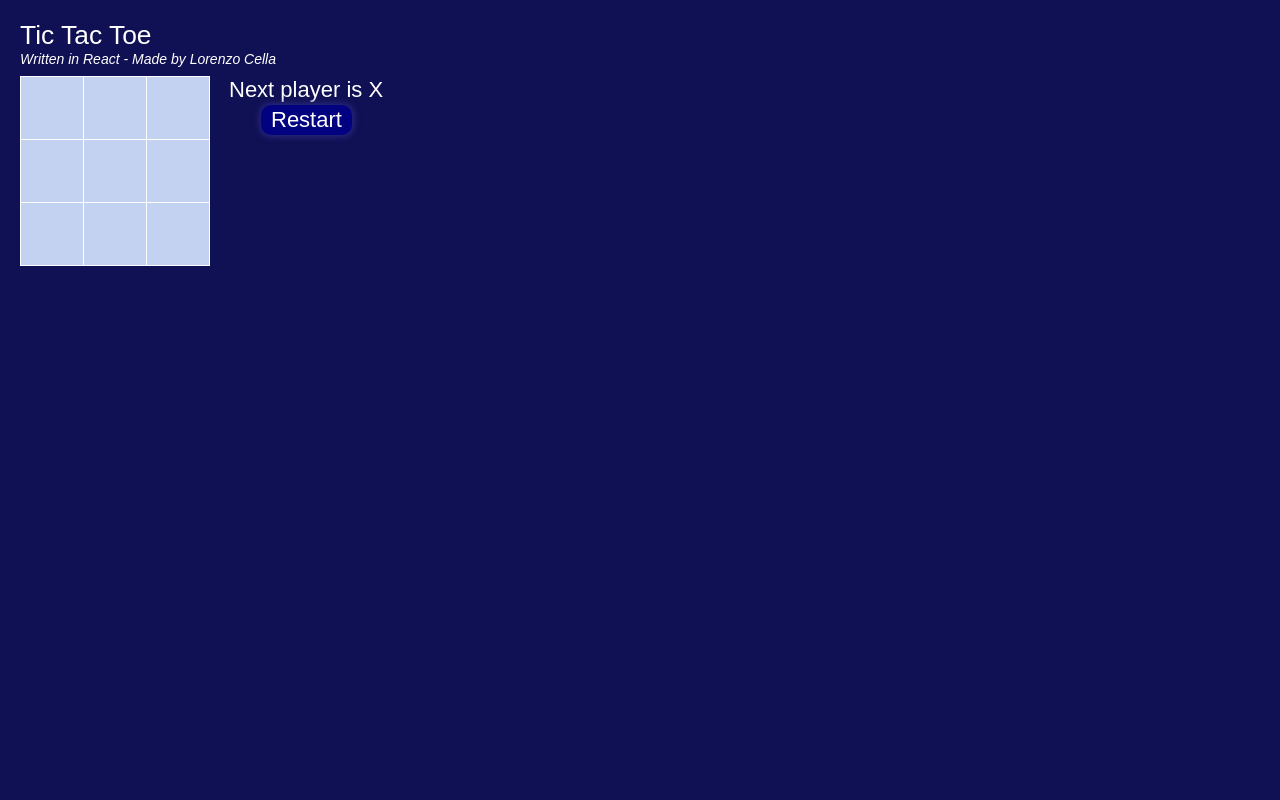
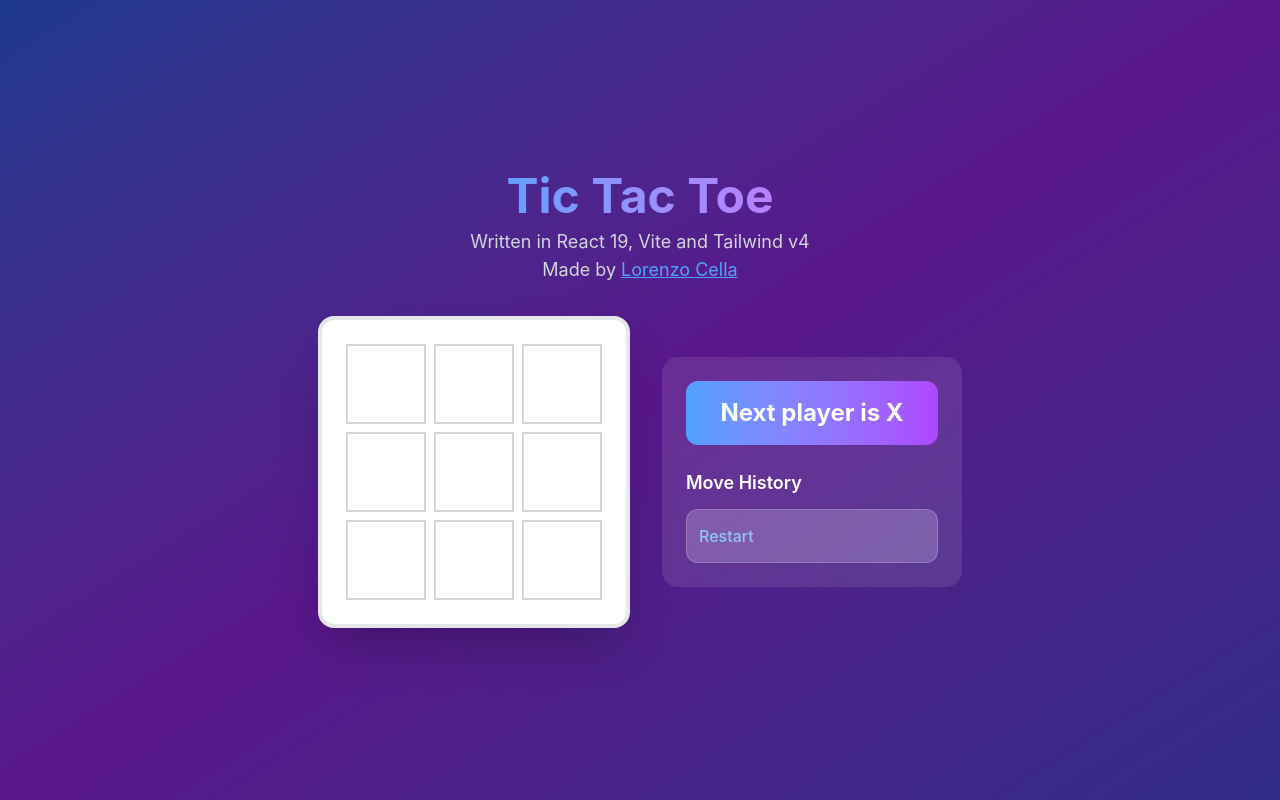
Before and after one commit to looer/tic-tac-toe-react, a React (Vite) app: page / in a window 1280 px wide. Built offline with nearby package versions, Linux system fonts and the light colour scheme.

Commit message:
improve ui with tailwind styles

```diff
--- a/src/index.css
+++ b/src/index.css
@@ -1,96 +1,31 @@
 @import "tailwindcss";
 
+/* Custom styles for the tic-tac-toe game */
 body {
-  font: 22px "Century Gothic", Futura, sans-serif;
-  margin: 20px;
-  background-color: rgb(16, 16, 84);
-  color: rgb(2, 2, 128);
-  color: white;
+  font-family: 'Inter', 'Century Gothic', Futura, sans-serif;
+  margin: 0;
+  padding: 0;
 }
 
-a {
-  color: white;
-}
-.subtitle {
-  margin: 0 0 10px 0;
-  font-size: 14px;
-  font-style: italic;
+/* Smooth scrolling for the move history */
+.game-info ol {
+  scrollbar-width: thin;
+  scrollbar-color: rgba(255, 255, 255, 0.3) transparent;
 }
 
-.foot {
-  margin: 20px 0 0 0;
-  font-size: 8px;
-  font-style: italic;
-  color: darkgray;
+.game-info ol::-webkit-scrollbar {
+  width: 6px;
 }
 
-.last {
-  background: rgb(183, 197, 227);
-  border: 1px solid rgb(255, 255, 255);
-  float: left;
-  font-size: 44px;
-  font-weight: bold;
-  line-height: 64px;
-  height: 64px;
-  margin-right: -1px;
-  margin-top: -1px;
-  padding: 0;
-  text-align: center;
-  width: 64px;
-}
-.history {
-  color: white;
-  border: none;
-  border-radius: 10px;
-  padding: 2px 10px;
-  margin: 2px;
-}
-h1 {
-  font-size: 1.2em;
-  margin-bottom: 0;
-}
-ol, ul {
-  padding-left: 30px;
+.game-info ol::-webkit-scrollbar-track {
+  background: transparent;
 }
 
-.board-row:after {
-  clear: both;
-  content: "";
-  display: table;
+.game-info ol::-webkit-scrollbar-thumb {
+  background-color: rgba(255, 255, 255, 0.3);
+  border-radius: 3px;
 }
 
-.status {
-  margin-bottom: 10px;
+.game-info ol::-webkit-scrollbar-thumb:hover {
+  background-color: rgba(255, 255, 255, 0.5);
 }
-
-.square {
-  background: rgb(196, 210, 242);
-  border: 1px solid rgb(255, 255, 255);
-  float: left;
-  font-size: 44px;
-  font-weight: bold;
-  line-height: 64px;
-  height: 64px;
-  margin-right: -1px;
-  margin-top: -1px;
-  padding: 0;
-  text-align: center;
-  width: 64px;
-}
-
-.square:focus {
-  outline: none;
-}
-
-.kbd-navigation .square:focus {
-  background: #ddd;
-}
-
-.game {
-  display: flex;
-  flex-direction: row;
-}
-
-.game-info {
-  margin-left: 20px;
-}
--- a/src/index.jsx
+++ b/src/index.jsx
@@ -16,12 +16,32 @@ TODO
 */
 
 function Square(props) {
-  const last = props.last ? "last" : "square";
+  const isLast = props.last;
+  const hasValue = props.value;
+
   return (
     <button
-      className={last}
+      className={`
+        w-20 h-20 text-4xl font-bold border-2 border-gray-300
+        transition-all duration-200 ease-in-out
+        ${isLast
+          ? 'bg-gradient-to-br from-yellow-200 to-yellow-300 border-yellow-400 shadow-lg transform scale-105'
+          : 'bg-white hover:bg-gray-50 hover:shadow-md'
+        }
+        ${hasValue
+          ? 'cursor-default'
+          : 'cursor-pointer hover:border-gray-400 active:scale-95'
+        }
+        ${props.value === 'X'
+          ? 'text-red-500'
+          : props.value === 'O'
+            ? 'text-blue-500'
+            : 'text-gray-400'
+        }
+        focus:outline-none focus:ring-4 focus:ring-blue-300 focus:ring-opacity-50
+      `}
       onClick={() => { props.onClick() }}
-      style={{ color: props.value === 'X' ? 'red' : 'blue' }}
+      disabled={hasValue}
     >
       {props.value}
     </button>
@@ -39,33 +59,20 @@ function Board(props) {
     />
   }, [props.position, props.squares, props.onClick])
 
-  function generateRow(index, max) {
-    let rows = []
-
-    for (index; index < max; index++) {
-      rows.push(renderSquare(index))
-    }
-    return rows
-  }
-
   function generateBoard(cols, rows) {
     let board = []
 
     for (let i = 0; i < cols * rows; i++) {
-      if (i % cols === 0) {
-        board.push(
-          <div className="board-row" key={i}>
-            {generateRow(i, i + cols)}
-          </div>
-        )
-      }
+      board.push(renderSquare(i))
     }
     return board
   }
 
     return (
-      <div>
-        <div>{generateBoard(3, 3)}</div>
+      <div className="bg-white p-6 rounded-2xl shadow-2xl border-4 border-gray-200">
+        <div className="grid grid-cols-3 gap-2">
+          {generateBoard(3, 3)}
+        </div>
       </div>
     );
 }
@@ -132,17 +139,23 @@ function Game(props) {
         col = step.position % 3 + 1
       }
       const desc = move ?
-        'Go to move: ' + (move % 2 ? 'X' : 'O') + ' in ' + row + ', ' + col :
+        (move % 2 ? 'X' : 'O') + ' in ' + row + ', ' + col :
         'Restart'
       return (
-        <li key={move}>
-          <button className='history'
-            style={{
-              backgroundColor: move % 2 ? 'rgb(136, 5, 31)' : 'rgb(2, 2, 128)',
-              boxShadow: move % 2 ? '0px 0px 6px 2px rgb(136, 40, 61)' : '0px 0px 6px 2px rgb(40, 40, 128)',
-            }}
-            onClick={() => jumpTo(move)}>
-            {desc}</button>
+        <li key={move} className='flex items-center justify-between group bg-white/20 hover:bg-white/30 p-3 rounded-xl transition-all duration-200 border border-white/20'>
+          <span className={`font-medium ${move % 2 ? 'text-red-300' : 'text-blue-300'}`}>
+            {desc}
+          </span>
+          <button
+            className={`opacity-0 group-hover:opacity-100 transition-opacity duration-200 rounded-lg px-3 py-1 text-sm font-medium text-white ${
+              move % 2
+                ? 'bg-red-500 hover:bg-red-600'
+                : 'bg-blue-500 hover:bg-blue-600'
+            }`}
+            onClick={() => jumpTo(move)}
+          >
+            Go to move
+          </button>
         </li>
       )
     }), [history, jumpTo])
@@ -158,7 +171,7 @@ function Game(props) {
     }
 
     return (
-      <div className="game">
+      <div className="flex flex-col lg:flex-row items-center gap-8">
         {state.showConfetti && <Confetti />}
         <div className="game-board">
           <Board
@@ -166,9 +179,20 @@ function Game(props) {
             onClick={(i) => handleClick(i)}
             position={current.position} />
         </div>
-        <div className="game-info">
-          <div>{status}</div>
-          <ol>{moves}</ol>
+        <div className="game-info bg-white/10 backdrop-blur-sm rounded-2xl p-6 min-w-[300px]">
+          <div className={`text-2xl font-bold text-center mb-6 p-4 rounded-xl ${
+            winner
+              ? 'bg-gradient-to-r from-green-400 to-blue-500 text-white'
+              : state.stepNumber === 9
+                ? 'bg-gradient-to-r from-yellow-400 to-orange-500 text-white'
+                : 'bg-gradient-to-r from-blue-400 to-purple-500 text-white'
+          }`}>
+            {status}
+          </div>
+          <div className="space-y-2 max-h-64 overflow-y-auto">
+            <h3 className="text-lg font-semibold text-white mb-3">Move History</h3>
+            <ol className="space-y-2">{moves}</ol>
+          </div>
         </div>
       </div>
     );
@@ -196,12 +220,27 @@ function calculateWinner(squares) {
 
 function App() {
   return (
-  <div>
-    <h1>Tic Tac Toe</h1>
-    <p className='subtitle'>Written in React - Made by <a href='https://github.com/looer'>Lorenzo Cella</a></p>
-
-    <Game />
-  </div>
+    <div className="min-h-screen bg-gradient-to-br from-blue-900 via-purple-900 to-indigo-900 flex flex-col items-center justify-center p-4">
+      <div className="text-center mb-8">
+        <h1 className='text-5xl font-bold mb-2 bg-gradient-to-r from-blue-400 to-purple-400 bg-clip-text text-transparent'>
+          Tic Tac Toe
+        </h1>
+        <p className='text-gray-300 text-lg'>
+          Written in React 19, Vite and Tailwind v4</p>
+          <p className='text-gray-300 text-lg'>
+          Made by{' '}
+          <a
+            href='https://github.com/looer'
+            className='text-blue-400 hover:text-blue-300 transition-colors duration-200 underline'
+          >
+            Lorenzo Cella
+          </a>
+        </p>
+      </div>
+      <div className='flex justify-center items-center'>
+        <Game />
+      </div>
+    </div>
   )
 }
 
```
